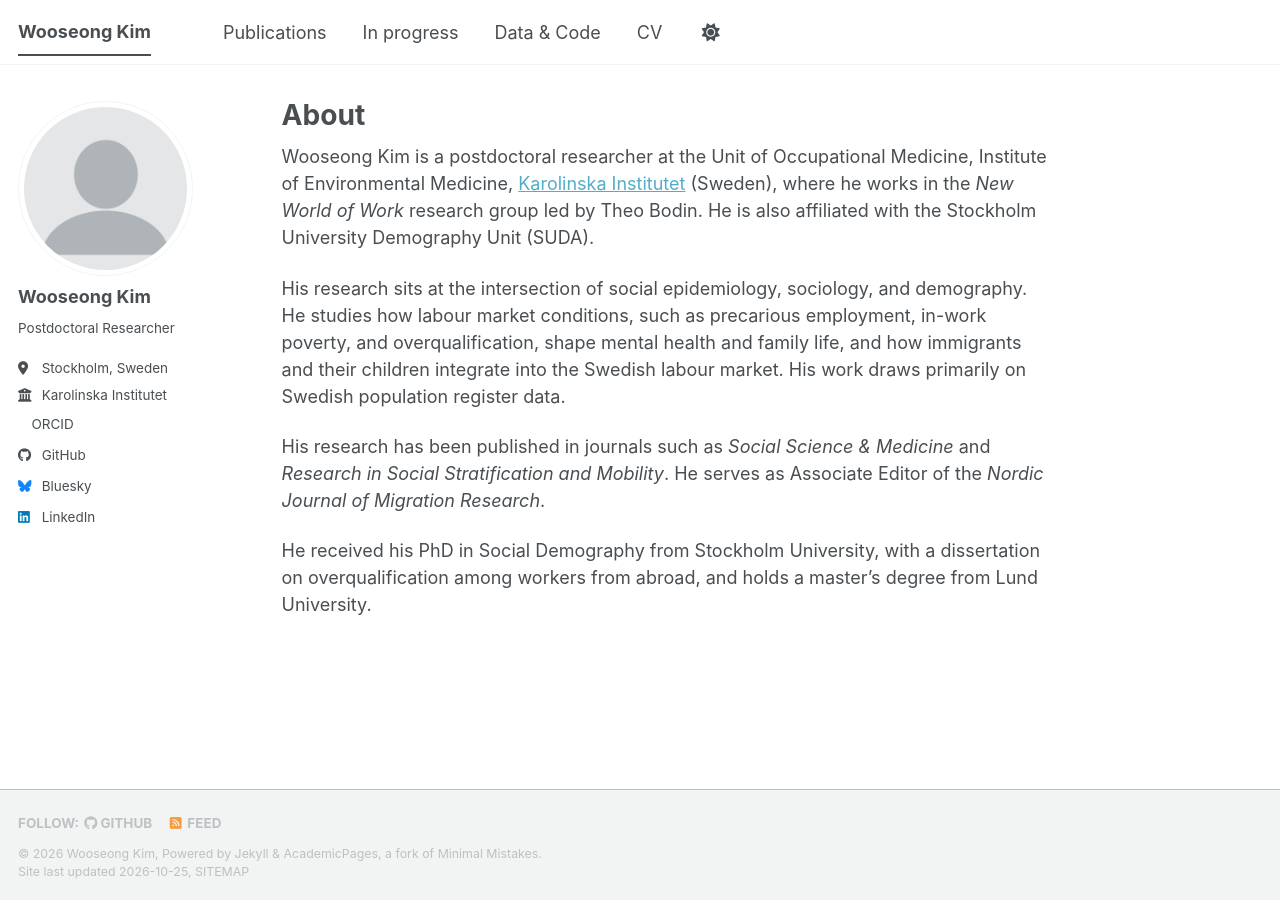
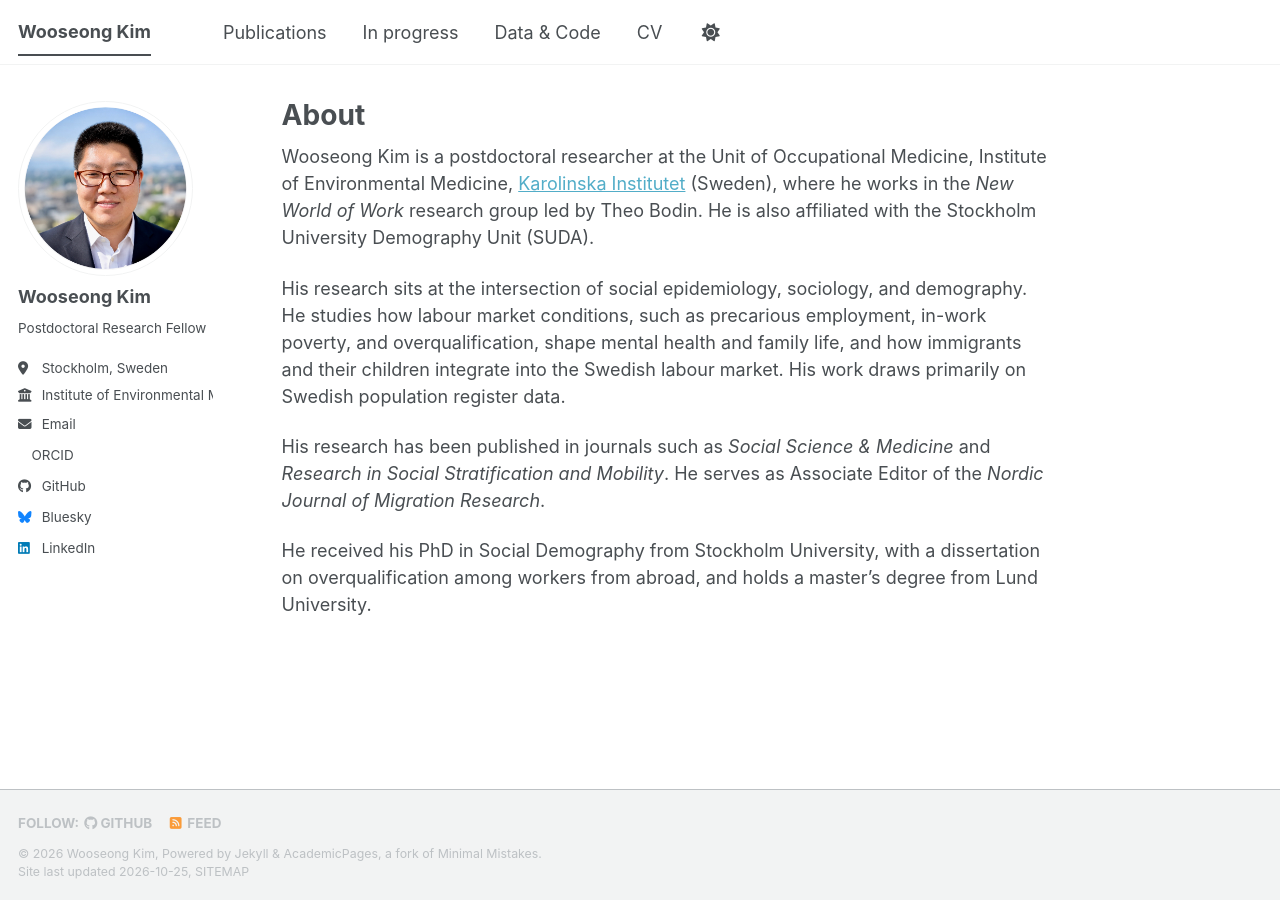
Before and after one commit to wooseongkim1992/wooseongkim1992.github.io, a Jekyll site: the page built from _pages/about.md, in a window 1280 px wide. Built offline with Jekyll 4.4.1, drawn with Linux system fonts in a browser that asks for light colours; a style sheet for code colours, icons or effects is not loaded.

Commit message:
Update _config.yml

```diff
--- a/_config.yml
+++ b/_config.yml
@@ -23,14 +23,14 @@ repository               : "wooseongkim1992/wooseongkim1992.github.io"
 #               Additional customization can be done by editing /_includes/author-profile.html
 author:
   # Biographic information
-  avatar           : "profile.png"   # upload your photo to the images/ folder with this exact name
+  avatar           : "A93C1371-1553-4326-B301-5B301C1B1A2D.jpg"   # upload your photo to the images/ folder with this exact name
   name             : "Wooseong Kim"
   pronouns         : # example: "she/her"
-  bio              : "Postdoctoral Researcher"
+  bio              : "Postdoctoral Research Fellow"
   location         : "Stockholm, Sweden"
-  employer         : "Karolinska Institutet"
+  employer         : "Institute of Environmental Medicine, Karolinska Institutet"
   uri              : # URL
-  email            : # to show your email, write it in quotes right after the colon, e.g.  email : "name@ki.se"
+  email            : "wooseong.kim@ki.se" # to show your email, write it in quotes right after the colon, e.g.  email : "name@ki.se"
 
   # Academic websites
   academia         : # URL
```
